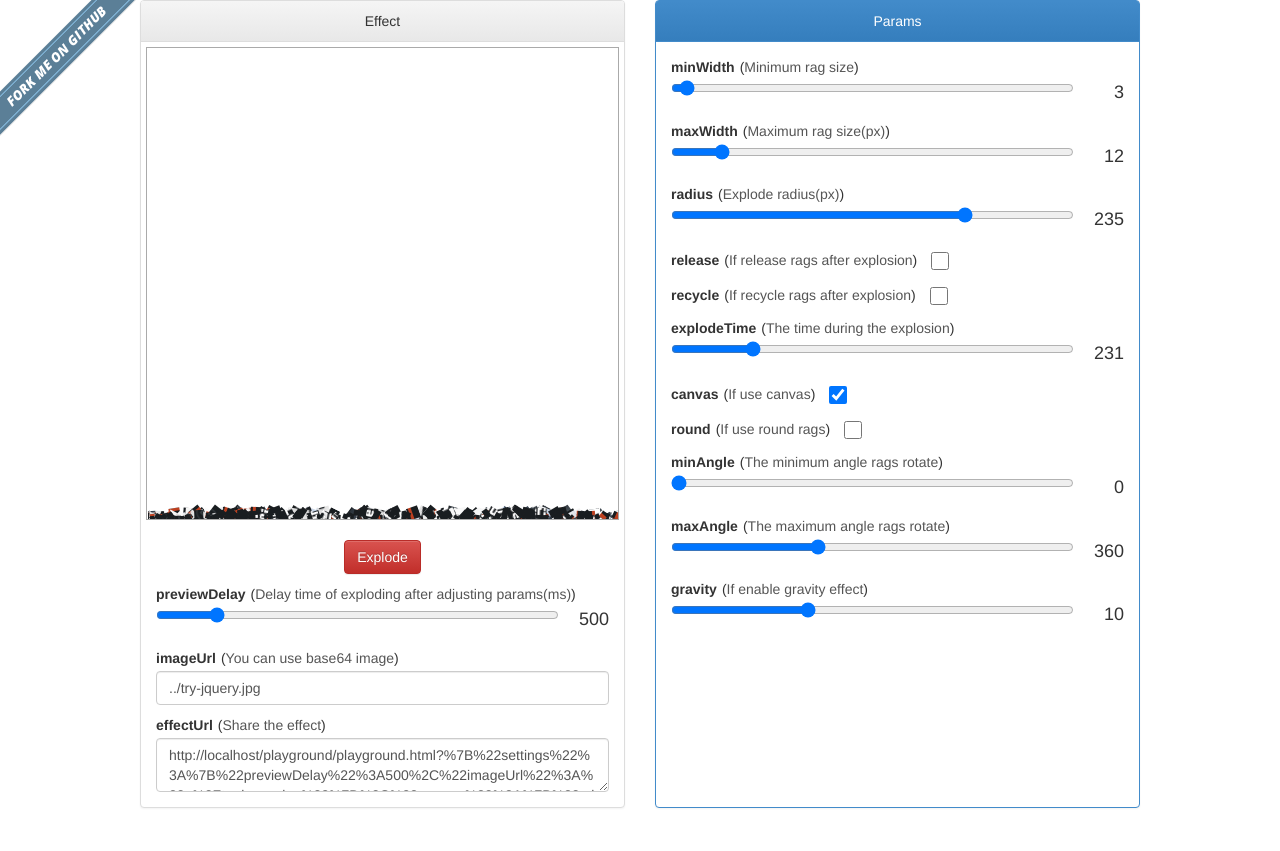
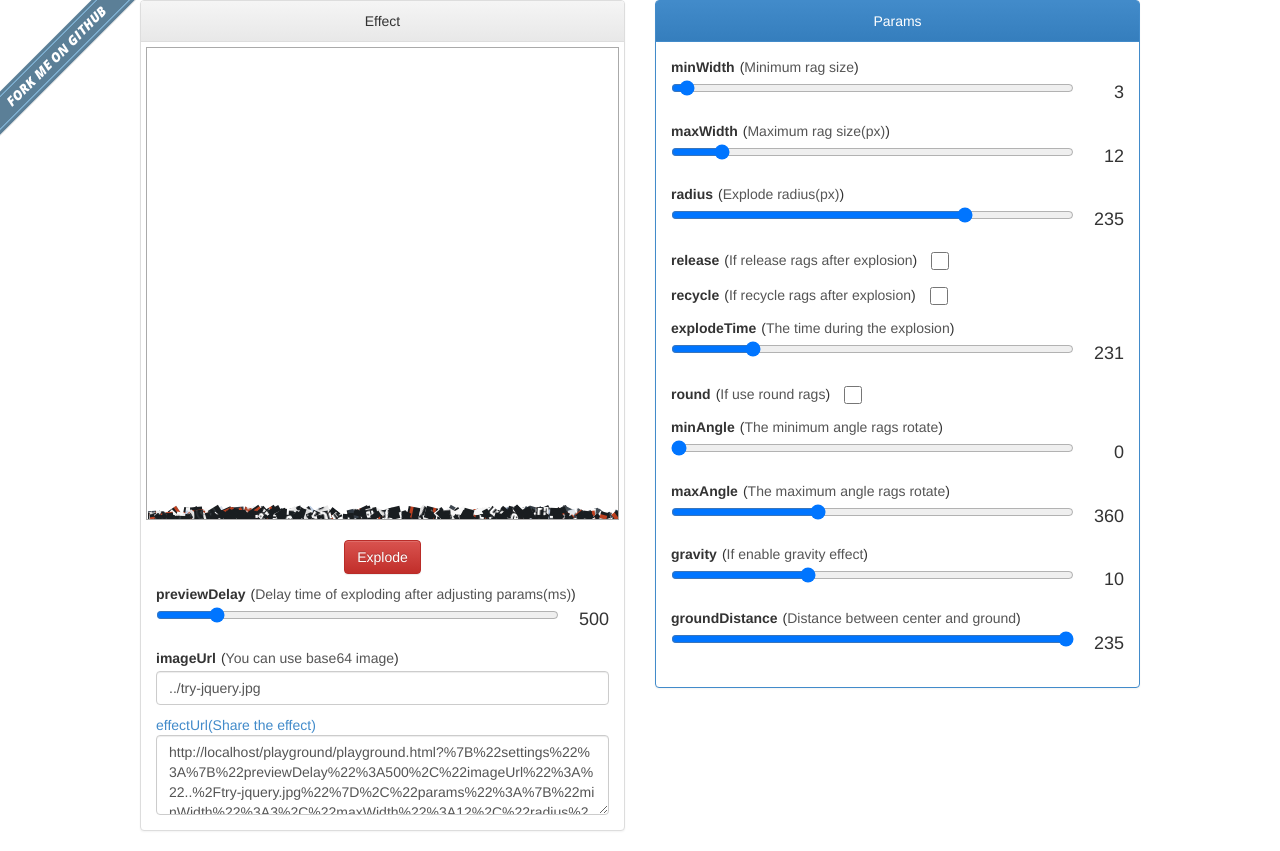
Before and after one commit to blackmiaool/jquery-image-explode, a website: page playground/playground.html in a window 1280 px wide. Before the commit the page ends 828 px from the top, so only its background shows below. Drawn offline with Linux system fonts and the light colour scheme; files that its build step writes are made by us from their sources.

```diff
--- a/playground/js/playground.js
+++ b/playground/js/playground.js
@@ -83,13 +83,6 @@
         initValue: 231,
     },
     {
-        name: "canvas",
-        type: "boolean",
-        title: "If use canvas",
-        value: true,
-        initValue: true,
-    },
-    {
         name: "round",
         type: "boolean",
         title: "If use round rags",
@@ -123,20 +116,32 @@
         value: 0,
         initValue: 10,
     },
+    {
+        name: "groundDistance",
+        type: "number",
+        title: "Distance between center and ground",
+        min: 0,
+        max: 235,
+        value: 0,
+        initValue: 235,
+    },
 ];
-let initValue=location.href.split("?")[1];
-if(initValue){
+let initValue = location.href.split("?")[1];
+if (initValue) {
     console.log(initValue)
-    initValue=JSON.parse(decodeURIComponent(initValue));
-    params.forEach(function(v,i){
-        v.initValue=initValue.params[v.name];
+    initValue = JSON.parse(decodeURIComponent(initValue));
+    params.forEach(function (v, i) {
+        if (!initValue.params.hasOwnProperty(v.name))
+            return;
+        v.initValue = initValue.params[v.name];
     });
-    for(var i in settings){
-        settings[i].initValue=initValue.settings[i];
+    for (var i in settings) {
+        settings[i].initValue = initValue.settings[i];
     }
 }
-console.log(settings,params)
+console.log(settings, params)
 console.log(initValue)
+
 function explode() {
     $("img").explodeRestore();
     setTimeout(function () {
@@ -152,6 +157,22 @@
         });
         $("img").explode(finalParams);
     }, 600);
+}
+
+function generateEffectUrl() {
+    let result = {
+        settings: {},
+        params: {}
+    };
+    for (var i in params) {
+        result.params[params[i].name] = params[i].value;
+    }
+    for (var i in settings) {
+        result.settings[i] = settings[i].value;
+    }
+
+    result = location.href.split("?")[0] + "?" + encodeURIComponent(JSON.stringify(result));
+    effectUrl.value = result;
 }
 ng.controller("RootController", ["$scope", "$rootScope", "$timeout", function (sp, rsp, $timeout) {
 
@@ -174,21 +195,7 @@
         }, settings.previewDelay.value);
     }
 
-    function generateEffectUrl() {
-        let result = {
-            settings: {},
-            params: {}
-        };
-        for (var i in params) {
-            result.params[params[i].name] = params[i].value;
-        }
-        for (var i in settings) {
-            result.settings[i] = settings[i].value;
-        }
 
-        result=location.href.split("?")[0]+"?"+encodeURIComponent(JSON.stringify(result));
-        effectUrl.value=result;
-    }
     sp.$watch("params", update, true);
     sp.$watch("settings", update, true);
 
--- a/playground/less/style.less
+++ b/playground/less/style.less
@@ -14,10 +14,9 @@
 * {
     outline: none !important;
 }
-textarea{
-    word-break: break-all;
-}
+
 #wrap {
+    align-items: baseline;
     position: relative;
     margin: auto;
     @bodyWidth: 1000px;
@@ -33,6 +32,8 @@
         }
         .preview {
             .abs-fill;
+            .clickable;
+            overflow: hidden;
             border: 1px solid #aaa;
             margin: 5px;
             display: flex;
@@ -44,10 +45,17 @@
             a {}
             img {
                 display: inline-block;
-//                width: 277px;
+                //                width: 277px;
             }
         }
         .mode {
+            .share {
+                text-align: left;
+            }
+            textarea {
+                word-break: break-all;
+                height: 80px;
+            }
             .explode {
                 margin-bottom: 10px;
             }
--- a/playground/playground.html
+++ b/playground/playground.html
@@ -24,7 +24,7 @@
         <div class="left panel panel-default">
             <div class="panel-heading">Effect</div>
             <div class="preview-wrap">
-                <div class="preview">
+                <div class="preview"  ng-click="explode()">
 
                     <img ng-src="{{settings.imageUrl.value}}" />
                 </div>
@@ -63,8 +63,8 @@
 
 
                 </section>
-                <div class="string-content">
-                    <header><span class="name" ng-bind="effectUrl.name"></span>(<span class="descr" ng-bind="effectUrl.title"></span>)</header>
+                <div class="share">
+                    <a ng-href="{{effectUrl.value}}" target="_blank"><span class="name" ng-bind="effectUrl.name"></span>(<span class="descr" ng-bind="effectUrl.title"></span>)</a>
                     <main>
                         <div class="input-wrap">
                             <textarea class="form-control" ng-model="effectUrl.value" type="text"></textarea>
```
Also changed, not shown: dist/jquery.imgexplode.min.js, jquery.imgexplode.js, playground/css/style.css, playground/dist/playground.min.js.
